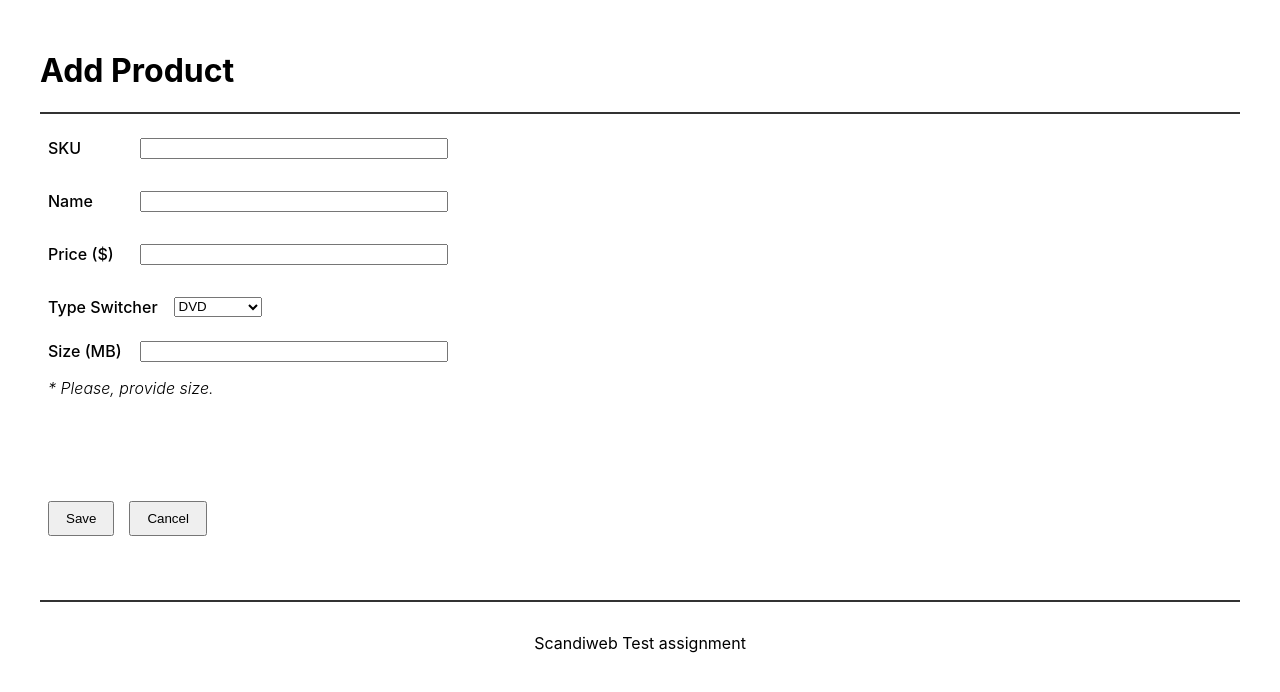
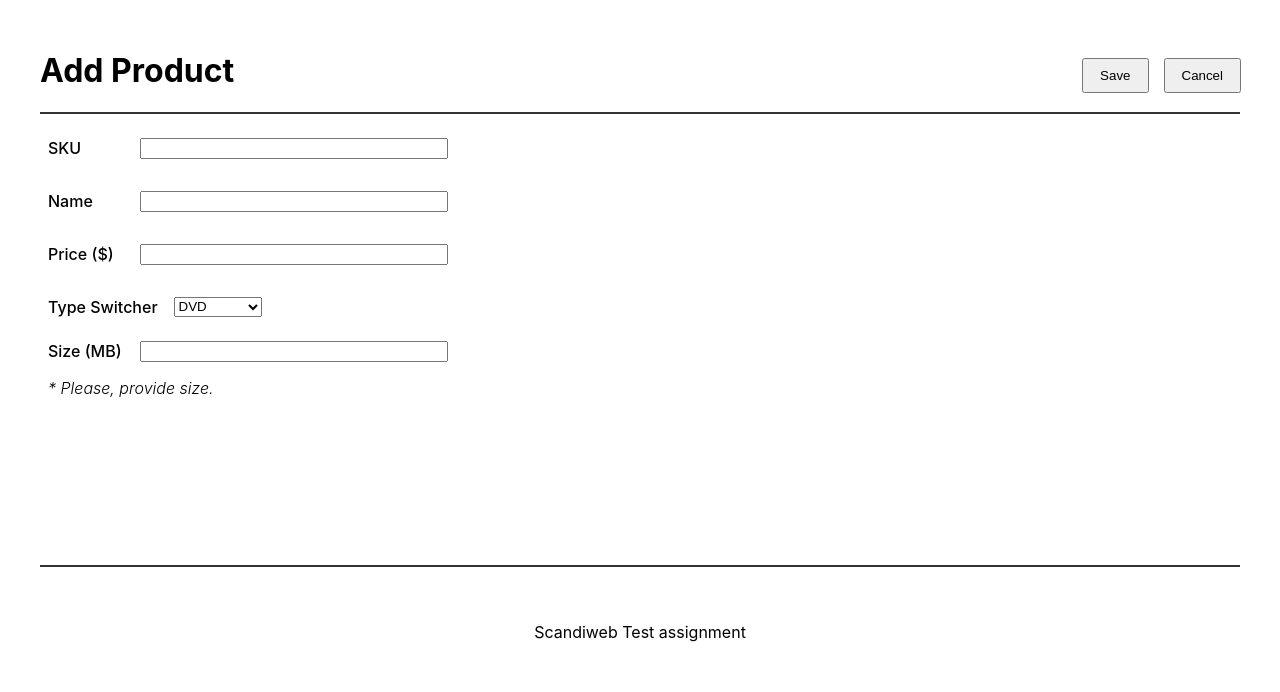
Before and after one commit to KenjxJJ/e-commerce-scandiweb, a React (Create React App) app: page /add-product in a window 1280 px wide. Shown: the top 692 px of the page. Built offline with nearby package versions, Linux system fonts and the light colour scheme.

Commit message:
Raise the button the right top position.

```diff
--- a/src/App.css
+++ b/src/App.css
@@ -78,10 +78,18 @@ a {
 
 .add-product {
     display: flex;
+    position: relative;
     border-top: 2px solid #333;
     border-bottom: 2px solid #333;
     padding: 0.5rem 0.5rem 4rem;
     justify-content: flex-start;
+}
+
+/* Submit & Cancel Buttons */
+.action-btn {
+    position: absolute;
+    top: -3.5rem;
+    right: -1rem;
 }
 
 #product_form {
--- a/src/pages/AddProductPage.jsx
+++ b/src/pages/AddProductPage.jsx
@@ -189,7 +189,7 @@ const AddProductPage = () => {
             </section>
 
             {/* Submit / Cancel Buttons */}
-            <div>
+            <div className="action-btn">
               <button type="submit">Save</button>
               <button type="cancel">
                 <Link to="/">Cancel</Link>
```
